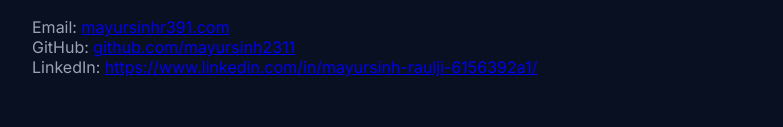
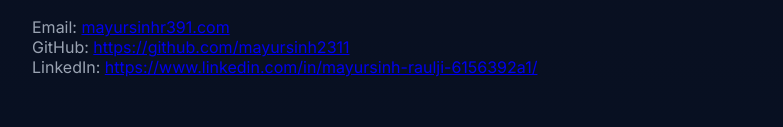
Before and after one commit to mayursinh2311/myportfolio, a plain HTML site: page index.html in a window 1280 px wide. Shown: the part 2063-2190 px from the top of the page, without its empty margins (86-869 px from the left). Drawn offline with Linux system fonts and the light colour scheme.

Commit message:
Update index.html

```diff
--- a/index.html
+++ b/index.html
@@ -197,7 +197,7 @@
 
             <div style="margin-top:20px;color:var(--muted)">
               <div>Email: <a href="mailto:mayursinhr391.com">mayursinhr391.com</a></div>
-              <div>GitHub: <a href="#">github.com/mayursinh2311</a></div>
+              <div>GitHub: <a href="#">https://github.com/mayursinh2311</a></div>
               <div>LinkedIn: <a href="#">https://www.linkedin.com/in/mayursinh-raulji-6156392a1/</a></div>
             </div>
           </div>
```
